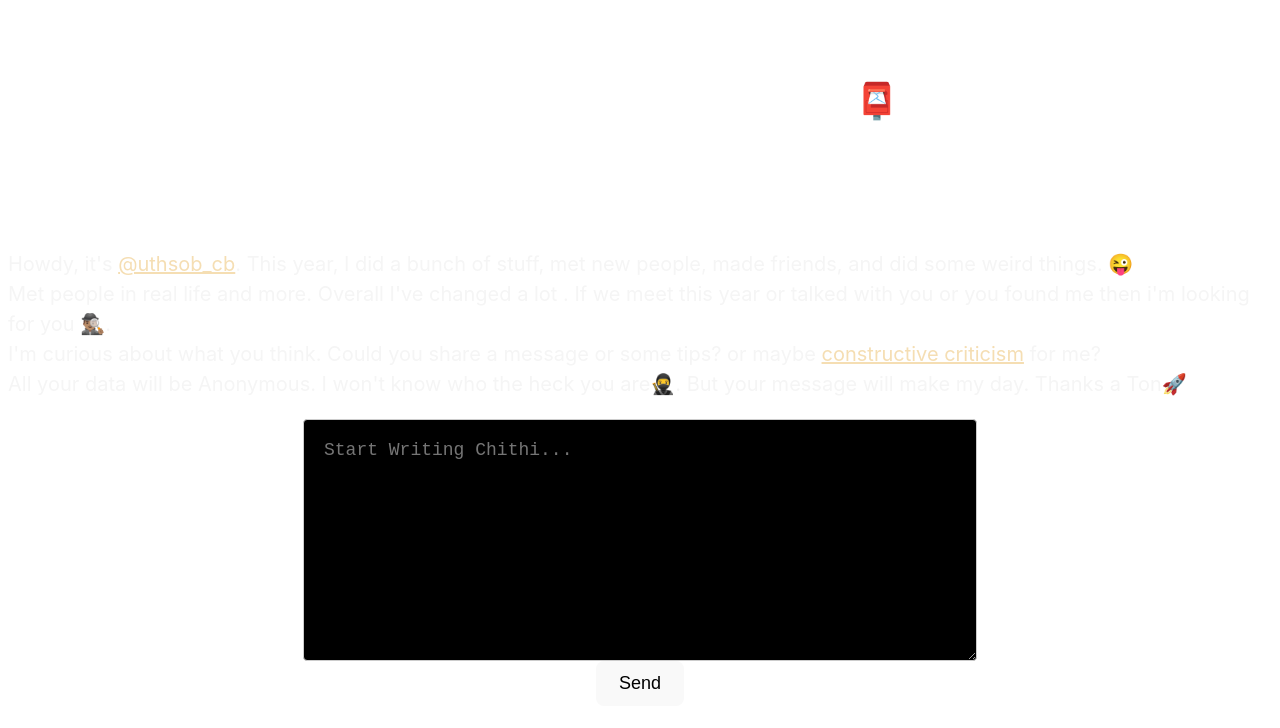
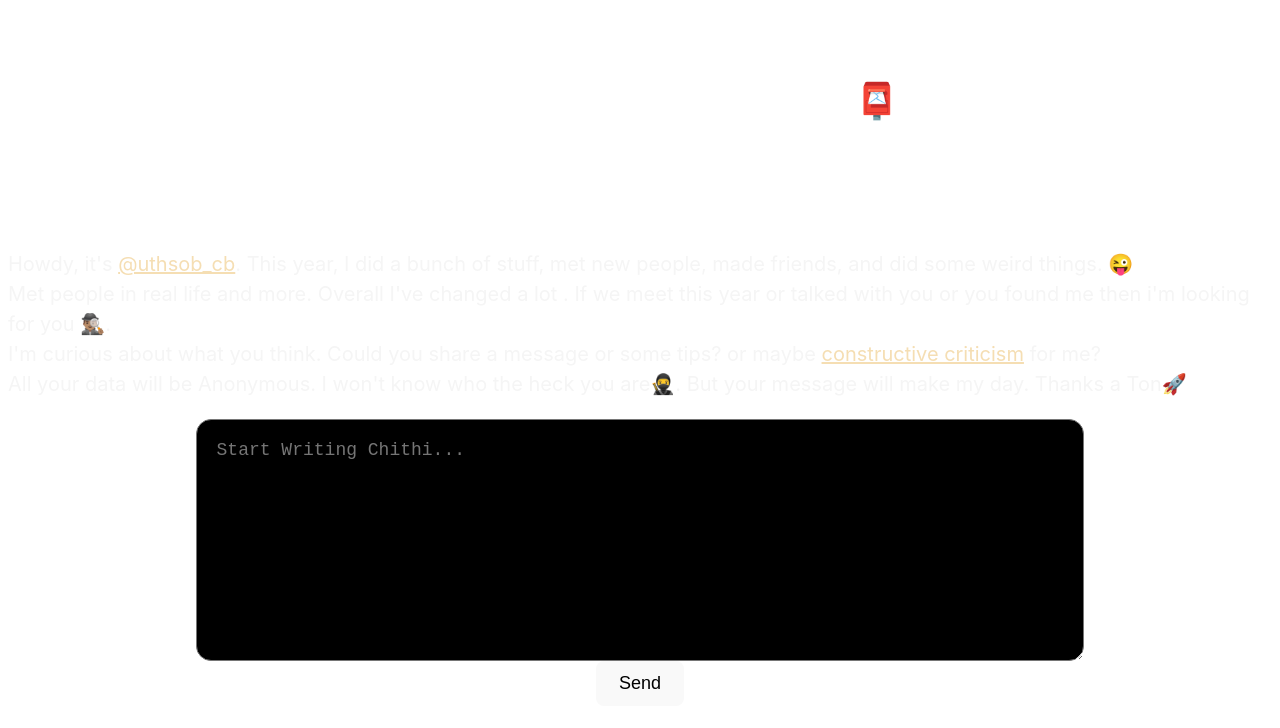
Before and after one commit to uthsobcb/uro-cithi, a React (Vite) app: page / in a window 1280 px wide. Shown: the top 728 px of the page. Built offline with nearby package versions, Linux system fonts and the light colour scheme; no server answers.

Commit message:
Modified Textarea Styling

```diff
--- a/src/index.css
+++ b/src/index.css
@@ -41,11 +41,10 @@ span {
 }
 
 textarea {
-  width: 50%;
+  width: 67%;
   padding: 20px;
   font-size: 18px;
-  border: 1px solid #ccc;
-  border-radius: 4px;
+  border-radius: 15px;
   resize: vertical;
   align-items: center;
   background-color: black;
```
